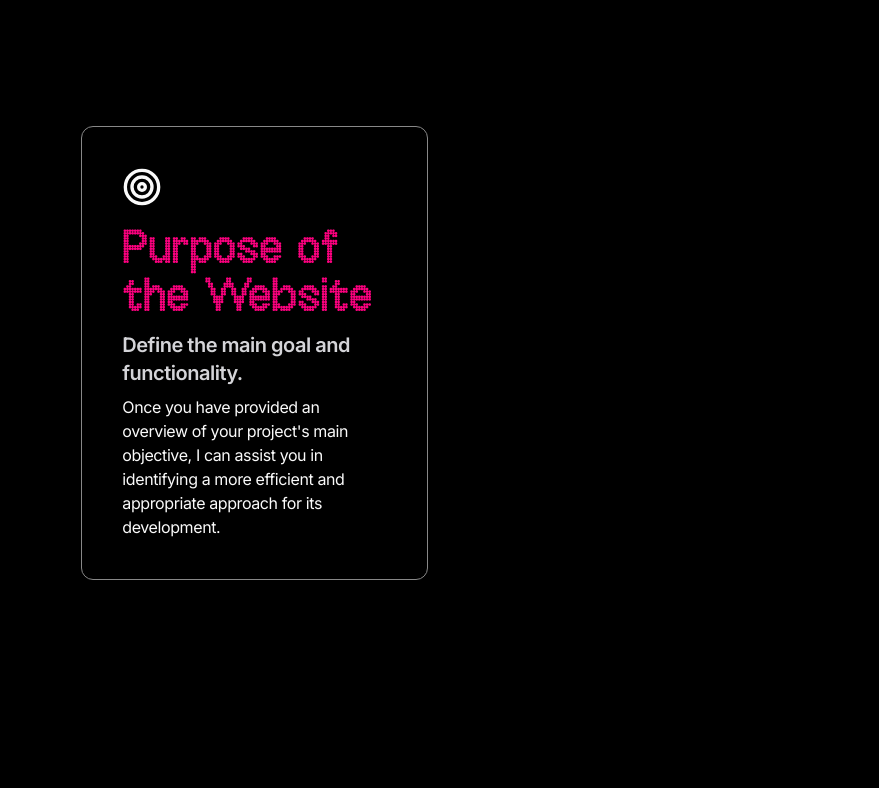
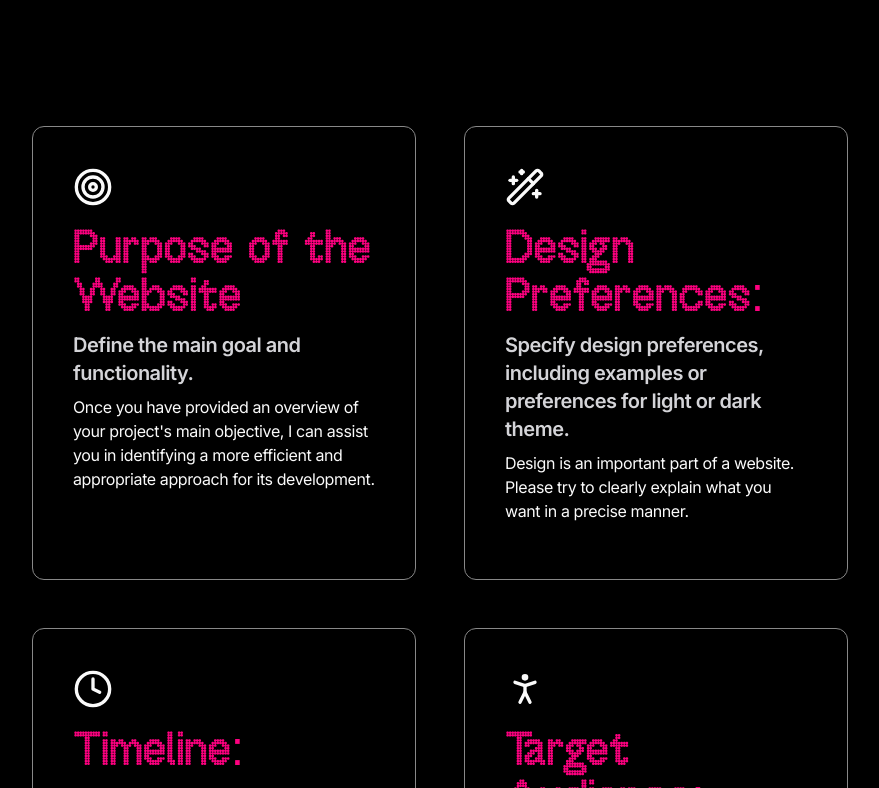
Before and after one commit to hicoolasss/portfolio, a Next.js app: page /about in a window 1280 px wide. Shown: the part 1152-1940 px from the top of the page, without its empty margins (200-1079 px from the left). Built offline with nearby package versions, Linux system fonts and the light colour scheme.

Commit message:
Add Lucide-React icons to AboutPage component

```diff
--- a/app/about/page.jsx
+++ b/app/about/page.jsx
@@ -6,8 +6,8 @@ import { Separator } from "@/components/ui/separator";
 import Link from "next/link";
 import { motion, AnimatePresence } from 'framer-motion'
 import Image from 'next/image';
-import { Target } from 'lucide-react';
-
+import { Target, Clock, PersonStanding } from 'lucide-react';
+import { Wand2 } from 'lucide-react';
 import Card from '@/components/card';
 
 
@@ -196,35 +196,50 @@ export default function AboutPage() {
             <p className={`${offBitRegular.className} text-9xl text-center `}>How I like to work</p>
             {/* <p className={`${offBitBold.className} text-3xl text-center `}>To implement the project successfully, I need a clear project brief from the client with the following details:</p> */}
 
-            <div className="grid grid-cols-6 grid-rows-2 gap-6 mx-20 mb-24 mt-24">
+            <div className="grid grid-cols-6 grid-rows-2 gap-12  mb-24 mt-24">
                 <div className="col-span-2 col-start-2">
                     <Card className=""
-                    Icon={Target}
-                    title={"Purpose of the Website"}
-                    description={"Define the main goal and functionality."}
-                    content={"Once you have provided an overview of your project's main objective, I can assist you in identifying a more efficient and appropriate approach for its development."}
+                        Icon={Target}
+                        title={"Purpose of the Website"}
+                        description={"Define the main goal and functionality."}
+                        content={"Once you have provided an overview of your project's main objective, I can assist you in identifying a more efficient and appropriate approach for its development."}
                     >
 
 
                     </Card>
                 </div>
                 <div className="col-span-2 col-start-4">
-                    {/* <Card className="">
+                    <Card className=""
+                        Icon={Wand2}
+                        title={"Design Preferences:"}
+                        description={"Specify design preferences, including examples or preferences for light or dark theme."}
+                        content={"Design is an important part of a website. Please try to clearly explain what you want in a precise manner."}
+                    >
 
 
-                    </Card> */}
+                    </Card>
                 </div>
                 <div className="col-span-2 col-start-2 row-start-2">
-                    {/* <Card className="">
+                <Card className=""
+                        Icon={Clock}
+                        title={"Timeline:"}
+                        description={"Establish project deadlines and milestones"}
+                        content={"If you provide me with a reasonable deadline, I can ensure the swift development of a high-quality website. "}
+                    >
 
 
-                    </Card> */}
+                    </Card>
                 </div>
                 <div className="col-span-2 col-start-4 row-start-2">
-                    {/* <Card className="">
+                <Card className=""
+                        Icon={PersonStanding}
+                        title={"Target Audience:"}
+                        description={"Identify the intended users and target audience."}
+                        content={"Understanding and prioritizing the target audience is paramount in web development. The success of a website hinges on its ability to resonate with and cater to the specific needs and preferences of the intended users. "}
+                    >
 
 
-                    </Card> */}
+                    </Card>
                 </div>
             </div>
         </>
--- a/components/card.jsx
+++ b/components/card.jsx
@@ -1,15 +1,24 @@
 "use client"
 import React from "react";
+import { motion } from "framer-motion";
 import { offBitRegular, offBitDot, offBitDotBold, offBitBold } from "@/app/layout";
 
 const Card = ({title, description, content, Icon}) => {
     return (
-       <div className="border border-solid border-gray p-10 rounded-xl border-opacity-25">
+       <motion.div className="border border-solid border-gray p-10 rounded-xl border-opacity-25 h-full"
+       whileHover={{ scale: 1.1, }}
+       transition={{
+        type: "spring",
+        damping: 10,
+        mass: 0.75,
+        stiffness: 100,
+    }}
+       >
               <Icon className="w-10 h-10"/>
               <p className={`${offBitDotBold.className} text-5xl mt-5 text-highlight`}>{title}</p>
               <h2 className="scroll-m-20 text-xl font-semibold tracking-tight mt-2 text-zinc-300">{description}</h2>
               <p className="scroll-m-20 text-l  tracking-tight mt-2 ">{content}</p>
-       </div>
+       </motion.div>
     )
 }
 
```
